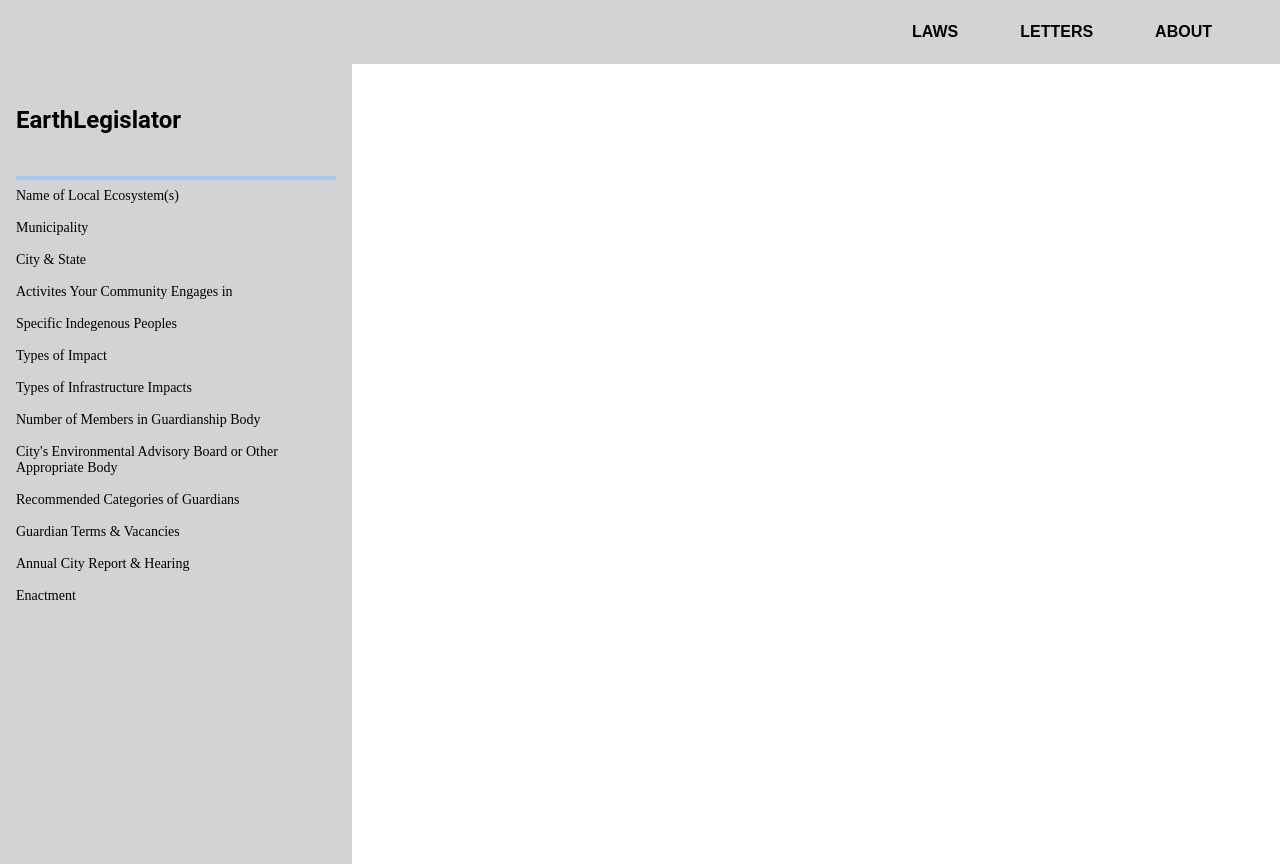
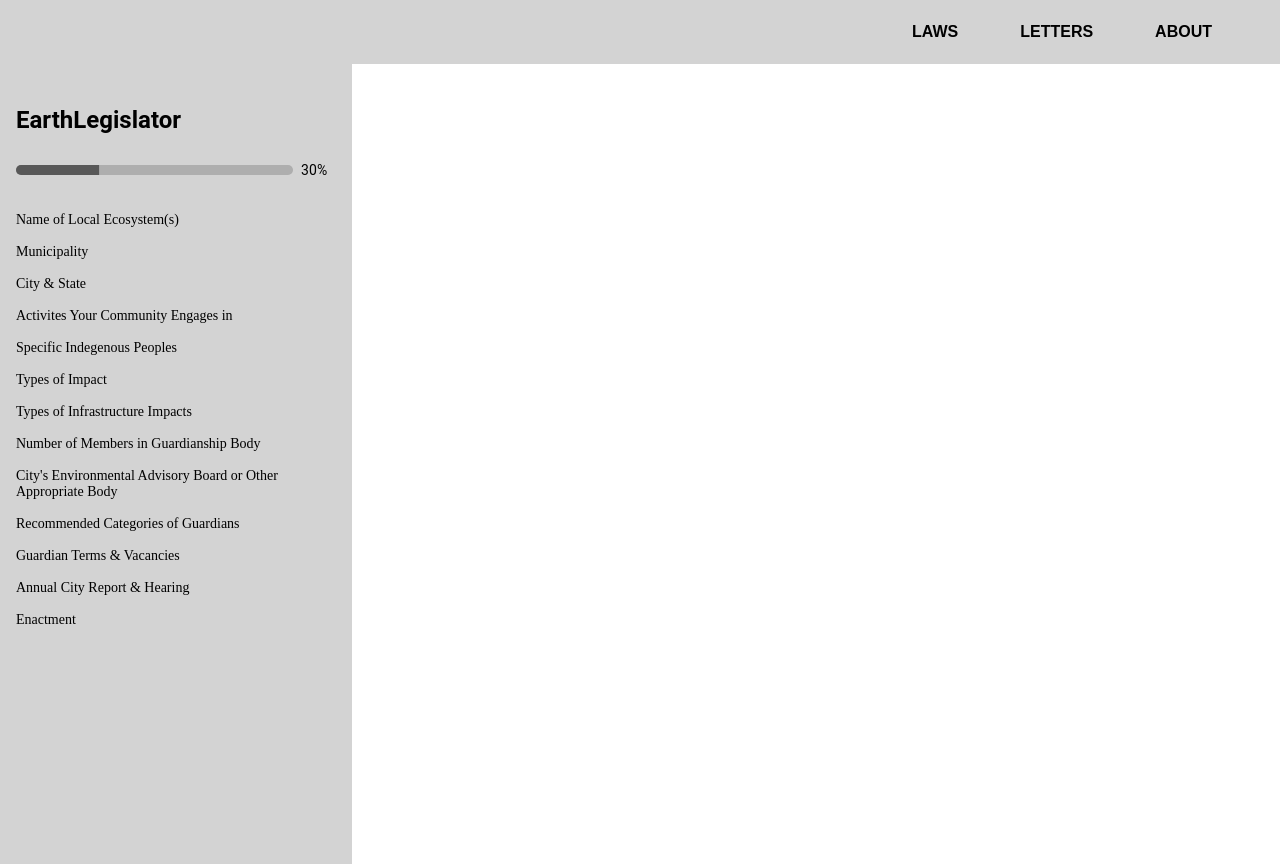
Before and after one commit to cornellh4i/earth-law-center, a React (Create React App) app in the folder client/: page /template-filler in a window 1280 px wide. Built offline with nearby package versions, Linux system fonts and the light colour scheme; no server answers.

Commit message:
Complete progress bar functionality and styling

```diff
--- a/client/src/components/FieldSideBar/FieldSideBar.css
+++ b/client/src/components/FieldSideBar/FieldSideBar.css
@@ -2,7 +2,13 @@
     margin: 0;
 }
 
-.fieldsidebar {
+.progress-bar {
+    border-radius: 0.5rem !important;
+    height: 0.6rem !important;
+    color: #585858;
+}
+
+.field-sidebar {
     height: 100vh;
     min-width: 20rem;
     background-color: lightgray;
--- a/client/src/components/FieldSideBar/FieldSideBar.jsx
+++ b/client/src/components/FieldSideBar/FieldSideBar.jsx
@@ -8,12 +8,15 @@ import LinearProgress from '@mui/material/LinearProgress';
 /** Component for a Field Side Bar
  * @param {title} is the title header of the sidebar
  * @param {field} is a list of strings containing all fields in a Google Doc
+ * @param {progress} is an int where 0 < progress < 100, representing how close the user is to completion
 */
 
 const FieldSideBar = (props) => {
+  // Sidebar section currently being viewed by the user
   const [clickedField, setClickedField] = useState('');
-  const [progress, setProgress] = useState(0);
 
+  // Value to render in the progress bar
+  const [progress, setProgress] = useState(props.progress);
 
   const fieldItem = props.field.map((field) =>
     <div>
@@ -26,12 +29,23 @@ const FieldSideBar = (props) => {
   }
 
   return (
-    <div className='fieldsidebar'>
-      <Typography pt={5} pb={5} variant='h5' component='div' sx={{ fontWeight: 'bold' }}>{props.title}</Typography>
-      {/* Space for progress bar */}
-      <Box sx={{ width: '100%' }}>
-      <LinearProgress variant="determinate" value={progress} />
-    </Box>
+    <div className='field-sidebar'>
+      {/* Header title */}
+      <Typography pt={5} pb={3} variant='h5' component='div' sx={{ fontWeight: 'bold' }}>{props.title}</Typography>
+
+      {/* Progress bar */}
+      <Box pb={3} sx={{ display: 'flex', alignItems: 'center' }}>
+        <Box sx={{ width: '100%', mr: 1 }}>
+          <LinearProgress className='progress-bar' variant='determinate' color='inherit' value={progress} />
+        </Box>
+        <Box sx={{ minWidth: 35 }}>
+          <Typography variant='body2'>{`${Math.round(
+            progress,
+          )}%`}</Typography>
+        </Box>
+      </Box>
+
+      {/* Field items */}
       <div className='bar-div'>{fieldItem}</div>
     </div>
   );
--- a/client/src/pages/TemplateFiller/TemplateFiller.jsx
+++ b/client/src/pages/TemplateFiller/TemplateFiller.jsx
@@ -1,10 +1,13 @@
-import React from 'react';
+import React, { useState } from 'react';
 import './TemplateFiller.css';
 import FieldSideBar from '../../components/FieldSideBar/FieldSideBar';
 import Grid from '@mui/material/Grid';
 
 /** Component for Template Filler Page */
 const TemplateFiller = () => {
+  // Value to render in the progress bar for the navigation sidebar
+  const [progress, setProgress] = useState(30)
+
   return (
     <div>
       {/* Entries to field prop is temporary for testing */}
@@ -12,6 +15,7 @@ const TemplateFiller = () => {
         <Grid item xs={12} md={2}>
           <FieldSideBar
             title='EarthLegislator'
+            progress={progress}
             field={[
               'Name of Local Ecosystem(s)',
               'Municipality',
```
